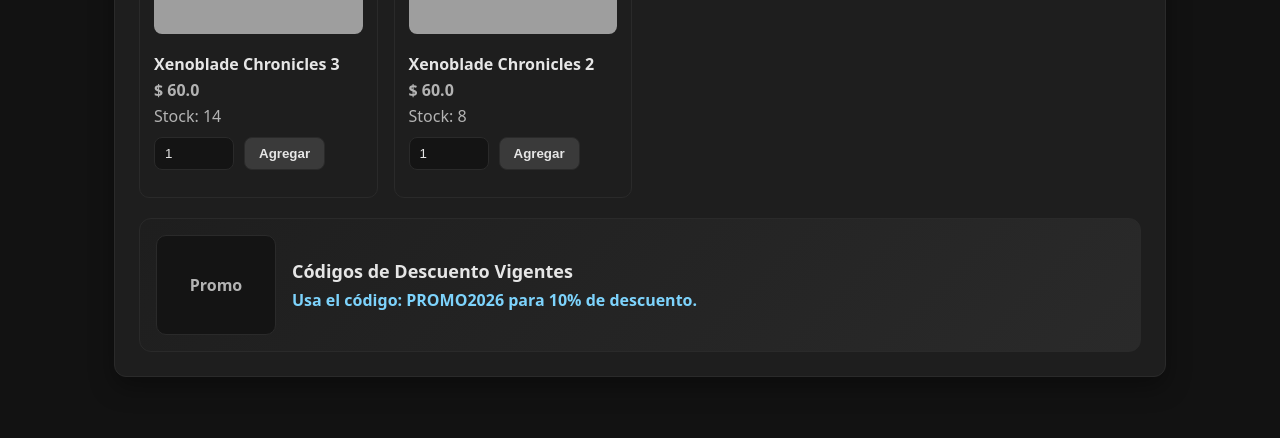
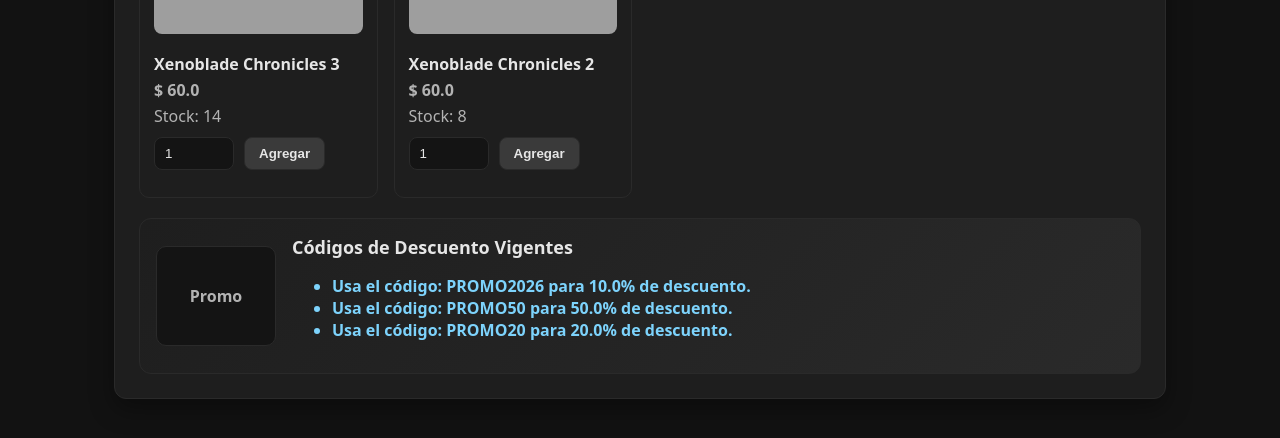
Before and after one commit to JoacoElexer/moduloCarritoDjango, a Django app: page /listaProductos/ in a window 1280 px wide. Shown: the part 289-727 px from the top of the page. Run offline with Django 4.2, Linux system fonts and the light colour scheme; a user stored in the database is signed in; data comes from the database, SQL or seed files in the repository; both versions use the stored data as it was after the commit; grey boxes are pictures that could not be loaded.

Commit message:
Ultimo commit si dios quiere

```diff
--- a/carrito/templates/listaProductos.html
+++ b/carrito/templates/listaProductos.html
@@ -14,7 +14,7 @@
         <div class="hello">
           Hola, {{ user.username }}
         </div>
-        <a class="logout-btn" href="{% url 'login' %}">Cerrar sesión</a>
+        <a class="logout-btn" href="{% url 'logout' %}">Cerrar sesión</a>
       </div>
         <div class="header">
     <h2>Lista de Productos</h2>
@@ -55,7 +55,15 @@
   <div class="promo-image">Promo</div>
   <div class="promo-text">
     <div class="title">Códigos de Descuento Vigentes</div>
-    <div class="code">Usa el código: <span>PROMO2026</span> para 10% de descuento.</div>
+    {% if descuentos %}
+      <ul class="code">
+        {% for descuento in descuentos %}
+          <li>Usa el código: <span>{{ descuento.codigo }}</span> para {{ descuento.porcentaje }}% de descuento.</li>
+        {% endfor %}
+      </ul>
+    {% else %}
+      <p>No hay códigos de descuento disponibles en este momento.</p>
+    {% endif %}
   </div>
 </div>
   <!-- Fin Zona de Promoción -->
--- a/carrito/urls.py
+++ b/carrito/urls.py
@@ -1,10 +1,12 @@
 from django.urls import path
+from django.contrib.auth.views import LogoutView
 from . import views
 
 urlpatterns = [
     path('login/', views.login_view, name='login'),
     path('listaProductos/', views.ProductoListView.as_view(), name='lista_productos'),
     path('carritoView/', views.carrito_view, name='carrito_view'),
+    path('logout/', LogoutView.as_view(), name='logout'),
 
     path('producto/', views.ProductoListCreateView.as_view()),
     path('producto/<int:pk>/', views.ProductoDetailDeleteView.as_view()),
@@ -17,4 +19,5 @@
     path('carrito/<int:pk>/aplicar-cupon/', views.CarritoApplyCouponView.as_view(), name='aplicar_cupon'),
     path('carrito/<int:pk>/vaciar/', views.VaciarCarritoView.as_view(), name='vaciar_carrito'),
     path('carrito/<int:pk>/finalizar/', views.FinalizarCompraView.as_view(), name='finalizar_compra'),
+    path('carrito/<int:pk>/quitar-cupon/', views.CarritoRemoveCouponView.as_view(), name='quitar_cupon'),
 ]
--- a/carrito/views.py
+++ b/carrito/views.py
@@ -29,6 +29,8 @@
         ctx['carrito_id'] = carrito.id
         cart_count = carrito.items.aggregate(total=Sum('cantidad'))['total'] or 0
         ctx['cart_count'] = cart_count
+        applied_coupons = carrito.descuentos.values_list('id', flat=True)
+        ctx['descuentos'] = Descuento.objects.exclude(id__in=applied_coupons)
         return ctx
 
 @login_required
@@ -405,3 +407,29 @@
         carrito.save(update_fields=['precio_total'])
 
         return JsonResponse({'ok': True})
+
+@method_decorator(csrf_exempt, name='dispatch')
+class CarritoRemoveCouponView(View):
+    @transaction.atomic
+    def post(self, request, pk):
+        carrito = get_object_or_404(Carrito, pk=pk, usuario=request.user)
+        codigo = request.POST.get('codigo')
+
+        if not codigo:
+            return JsonResponse({'error': 'Código de cupón no proporcionado.'}, status=400)
+
+        descuento = carrito.descuentos.filter(codigo=codigo).first()
+        if not descuento:
+            return JsonResponse({'error': 'Cupón no encontrado en el carrito.'}, status=404)
+
+        carrito.descuentos.remove(descuento)
+
+        # Recalcular el total
+        base_total = sum(item.producto.precio * item.cantidad for item in carrito.items.all())
+        total_pct = carrito.descuentos.aggregate(total=Sum('porcentaje'))['total'] or 0.0
+        discounted_total = max(0.0, base_total * (1 - float(total_pct) / 100.0))
+
+        carrito.precio_total = discounted_total
+        carrito.save(update_fields=['precio_total'])
+
+        return JsonResponse({'total': discounted_total})
```
Also changed, not shown: carrito/templates/carrito.html (+31 -0 lines), db.sqlite3.
